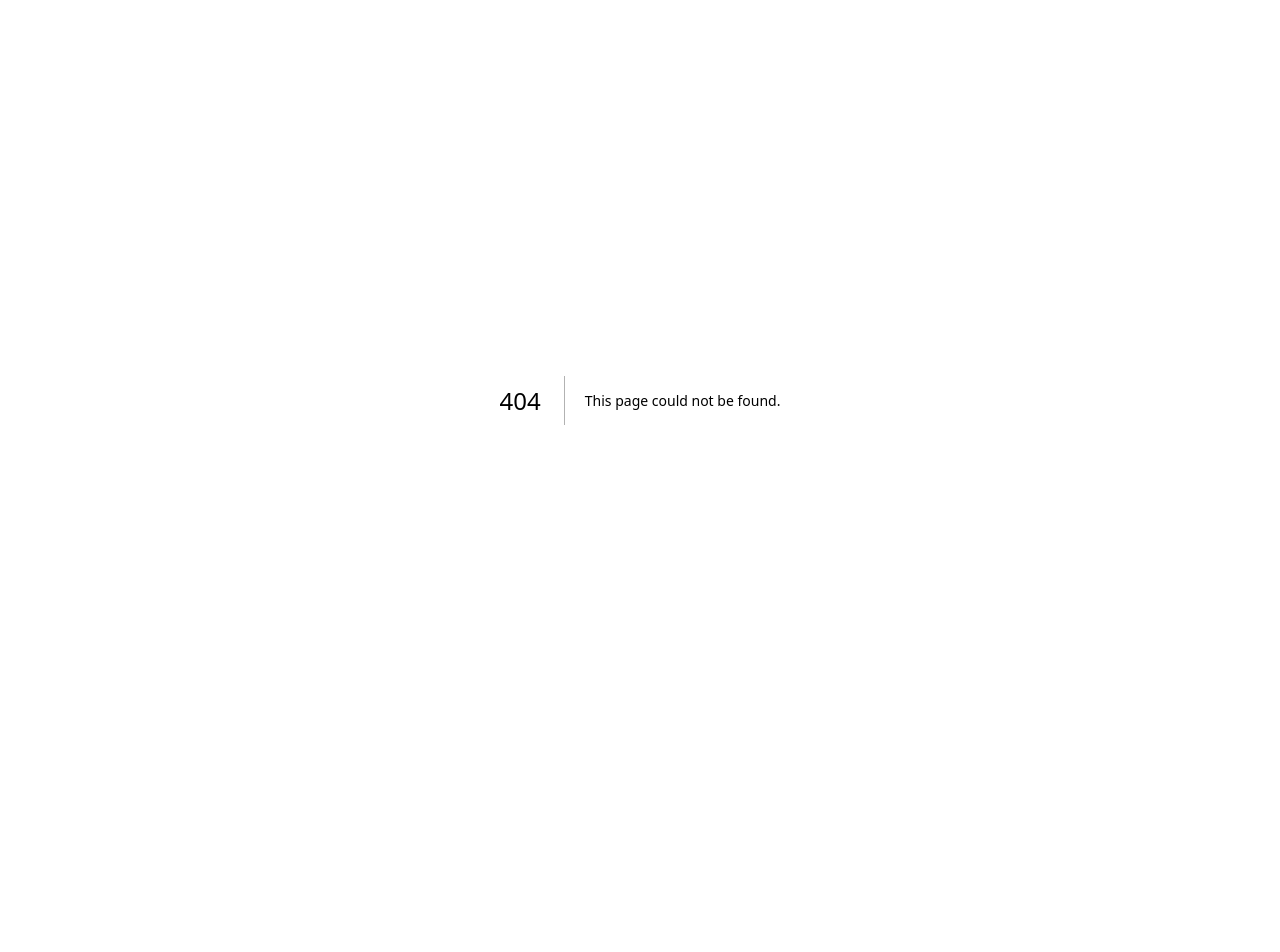
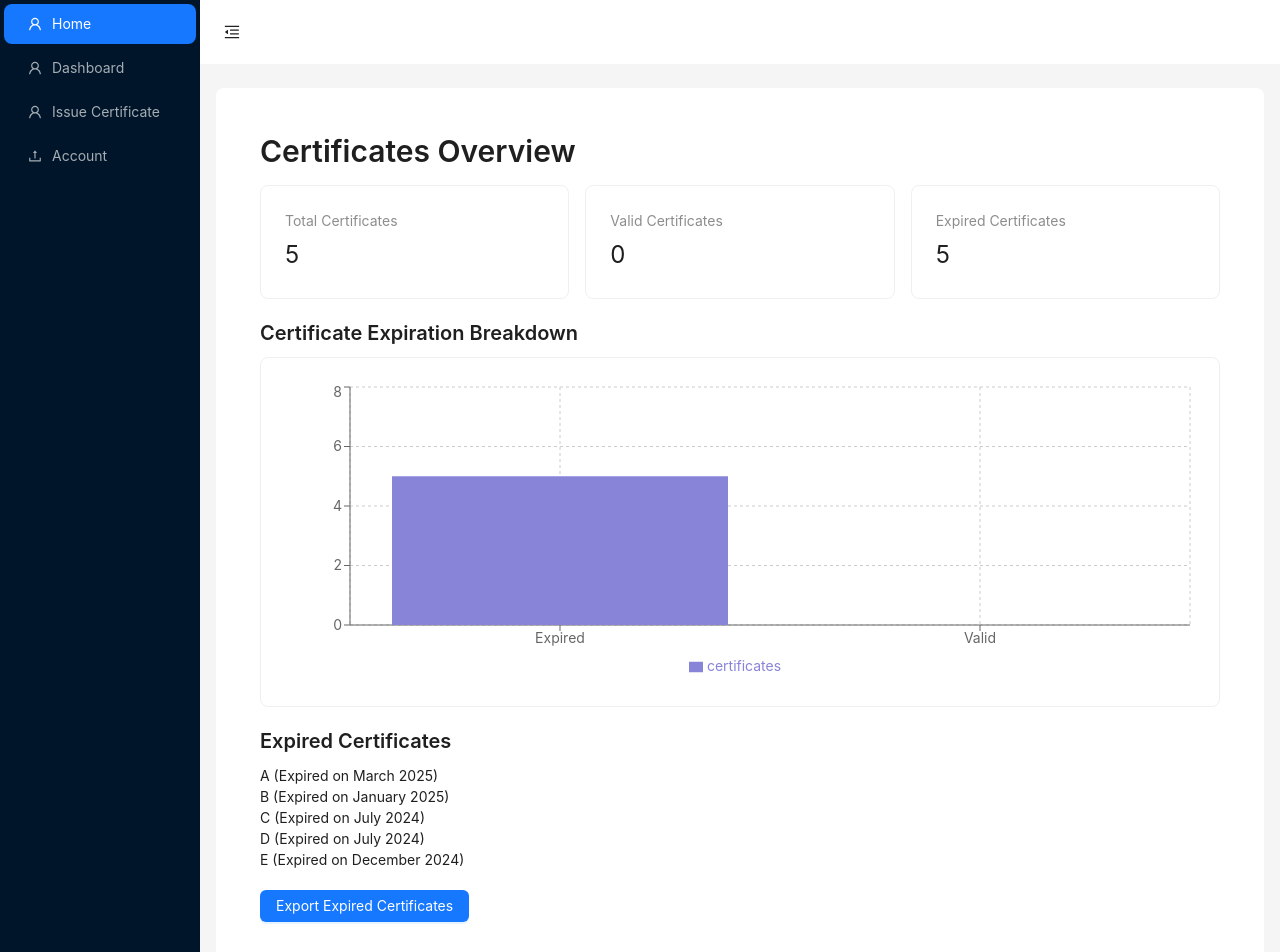
Before and after one commit to t-edu-blockchain/issuer, a Next.js app: page /home in a window 1280 px wide. Before the commit this address had no page. Shown: the top 952 px of the page. Before the commit the page ends 800 px from the top, so only its background shows below. Built offline with nearby package versions, Linux system fonts and the light colour scheme; what @ant-design/nextjs-registry would draw is missing.

Commit message:
feat: home, dashboard

```diff
--- a/app/(authorized)/account/page.tsx
+++ b/app/(authorized)/account/page.tsx
@@ -1,7 +1,7 @@
 export default function Account() {
   return (
       <h1>
-        account page
+        Account
       </h1>
 
   );
--- a/app/(authorized)/dashboard/page.tsx
+++ b/app/(authorized)/dashboard/page.tsx
@@ -1,6 +1,6 @@
 'use client';
 import React, { useState } from 'react';
-import { Button, Modal, QRCode, Card, Typography, Row, Col, Input } from 'antd';
+import { Button, Modal, QRCode, Table, Typography, Input } from 'antd';
 
 const { Title, Text } = Typography;
 const { Search } = Input;
@@ -12,6 +12,7 @@ interface Certificate {
   issueDate: string;
   validity: string;
 }
+
 
 const Dashboard: React.FC = () => {
   const [isModalOpen, setIsModalOpen] = useState<boolean>(false);
@@ -46,6 +47,38 @@ const Dashboard: React.FC = () => {
     },
   ];
 
+    // Columns definition for the Ant Design Table
+    const columns = [
+      {
+        title: 'Certificate ID',
+        dataIndex: 'certificateId',
+        key: 'certificateId',
+      },
+      {
+        title: 'Recipient Name',
+        dataIndex: 'recipientName',
+        key: 'recipientName',
+      },
+      {
+        title: 'Issue Date',
+        dataIndex: 'issueDate',
+        key: 'issueDate',
+      },
+      {
+        title: 'Validity',
+        dataIndex: 'validity',
+        key: 'validity',
+      },
+      {
+        title: 'Action',
+        key: 'action',
+        render: (text: any, record: Certificate) => (
+          <Button type="primary" onClick={() => handleShare(record)}>
+            Share
+          </Button>
+        ),
+      },
+    ];
   // Filter certificates based on the search query
   const filteredCertificates = certificates.filter(
     (certificate) =>
@@ -53,7 +86,7 @@ const Dashboard: React.FC = () => {
       certificate.certificateId.includes(searchQuery)
   );
 
-  const showModal = (certificate: Certificate): void => {
+  const handleShare = (certificate: Certificate): void => {
     setSelectedCertificate(certificate);
     setIsModalOpen(true);
   };
@@ -77,22 +110,13 @@ const Dashboard: React.FC = () => {
         style={{ marginBottom: '20px', width: '100%' }}
       />
 
-      <Row gutter={[16, 16]}>
-        {filteredCertificates.map((certificate) => (
-          <Col key={certificate.certificateId} span={8}>
-            <Card>
-              <Title level={4}>Certificate Information</Title>
-              <p><strong>Certificate ID:</strong> {certificate.certificateId}</p>
-              <p><strong>Recipient Name:</strong> {certificate.recipientName}</p>
-              <p><strong>Issue Date:</strong> {certificate.issueDate}</p>
-              <p><strong>Validity:</strong> {certificate.validity}</p>
-              <Button type="primary" onClick={() => showModal(certificate)}>
-                Share
-              </Button>
-            </Card>
-          </Col>
-        ))}
-      </Row>
+      {/* Table to display certificates */}
+      <Table
+        columns={columns}
+        dataSource={filteredCertificates}
+        rowKey="certificateId"
+        pagination={false} // Disable pagination, you can enable it if needed
+      />
 
       {selectedCertificate && (
         <Modal
--- /dev/null
+++ b/app/(authorized)/home/page.tsx
@@ -0,0 +1,134 @@
+"use client"
+import { Typography, Statistic, Row, Col, Tooltip, Button, Card } from 'antd';
+import { Bar, BarChart, CartesianGrid, Legend, ResponsiveContainer, XAxis, YAxis } from 'recharts';
+import moment from 'moment'; // For date manipulation
+const { Title } = Typography;
+
+// Define types for certificate data
+interface Certificate {
+  certificateId: string;
+  certificateName: string;
+  issueDate: string;
+  expirationDate: string;  // Updated to a specific expiration date
+}
+
+// Helper function to check if certificate is expired
+const isExpired = (expirationDate: string, currentDate: moment.Moment) => {
+  return moment(expirationDate).isBefore(currentDate); // Return true if expired
+};
+
+export default function Home() {
+  const certificates: Certificate[] = [
+    {
+      certificateId: '123456',
+      certificateName: 'A',
+      issueDate: 'March 2025',
+      expirationDate: 'March 2025',
+    },
+    {
+      certificateId: '789012',
+      certificateName: 'B',
+      issueDate: 'January 2025',
+      expirationDate: 'January 2025',
+    },
+    {
+      certificateId: '345678',
+      certificateName: 'C',
+      issueDate: 'July 2024',
+      expirationDate: 'July 2024',
+    },
+    {
+      certificateId: '345679',
+      certificateName: 'D',
+      issueDate: 'July 2023',
+      expirationDate: 'July 2024',
+    },
+    {
+      certificateId: '901234',
+      certificateName: 'E',
+      issueDate: 'December 2024',
+      expirationDate: 'December 2024',
+    },
+  ];
+
+  // Get current date for comparison
+  const currentDate = moment();
+
+  // Determine expired certificates
+  const expiredCertificates = certificates.filter((certificate) => {
+    return isExpired(certificate.expirationDate, currentDate); // Check if the certificate is expired
+  });
+
+  // Chart data for number of certificates per expiration date
+  const chartData = [
+    { name: 'Expired', certificates: expiredCertificates.length },
+    { name: 'Valid', certificates: certificates.length - expiredCertificates.length },
+  ];
+
+  return (
+    <div style={{ padding: '20px' }}>
+      <Title level={2}>Certificates Overview</Title>
+
+      {/* General Statistics Section */}
+      <Row gutter={16}>
+        <Col span={8}>
+          <Card>
+            <Statistic title="Total Certificates" value={certificates.length} />
+          </Card>
+        </Col>
+        <Col span={8}>
+          <Card>
+            <Statistic title="Valid Certificates" value={certificates.length - expiredCertificates.length} />
+          </Card>
+        </Col>
+        <Col span={8}>
+          <Card>
+            <Statistic title="Expired Certificates" value={expiredCertificates.length} />
+          </Card>
+        </Col>
+      </Row>
+
+      {/* Expiry Status Breakdown */}
+      <Title level={4} style={{ marginTop: '20px' }}>Certificate Expiration Breakdown</Title>
+      <Row gutter={16}>
+        <Col span={24}>
+          <Card>
+            <ResponsiveContainer width="100%" height={300}>
+              <BarChart data={chartData}>
+                <CartesianGrid strokeDasharray="3 3" />
+                <XAxis dataKey="name" />
+                <YAxis />
+                <Tooltip />
+                <Legend />
+                <Bar dataKey="certificates" fill="#8884d8" />
+              </BarChart>
+            </ResponsiveContainer>
+          </Card>
+        </Col>
+      </Row>
+
+      {/* Expired Certificates List */}
+      <Title level={4} style={{ marginTop: '20px' }}>Expired Certificates</Title>
+      {expiredCertificates.length > 0 ? (
+        <ul>
+          {expiredCertificates.map((certificate) => (
+            <li key={certificate.certificateId}>
+              <Tooltip title={`Issued: ${moment(certificate.issueDate).format('MMMM YYYY')}`}>
+                {certificate.certificateName} (Expired on {moment(certificate.expirationDate).format('MMMM YYYY')})
+              </Tooltip>
+            </li>
+          ))}
+        </ul>
+      ) : (
+        <p>No expired certificates.</p>
+      )}
+
+      {/* Button for viewing or exporting expired certificates */}
+      {expiredCertificates.length > 0 && (
+        <Button type="primary" style={{ marginTop: '20px' }} onClick={() => alert('Exporting expired certificates...')}>
+          Export Expired Certificates
+        </Button>
+      )}
+    </div>
+  );
+}
--- a/app/(authorized)/issue/page.tsx
+++ b/app/(authorized)/issue/page.tsx
@@ -1,9 +1,9 @@
 'use client';
 import React, { useState } from 'react';
-import { Button, Modal, Input, Card, Typography, Row, Col, Form, message } from 'antd';
-import { v4 as uuidv4 } from 'uuid';  // To generate unique certificate IDs
+import { Button, Input, Card, Typography, Form, message, Row, Col } from 'antd';
+import { v4 as uuidv4 } from 'uuid'; // To generate unique certificate IDs
 
-const { Title } = Typography;
+const { Title, Text } = Typography;
 
 // Define types for certificate data
 interface Certificate {
@@ -14,7 +14,6 @@ interface Certificate {
 }
 
 const IssueCertificate: React.FC = () => {
-  const [isModalOpen, setIsModalOpen] = useState<boolean>(false);
   const [newCertificate, setNewCertificate] = useState<Certificate>({
     certificateId: '',
     recipientName: '',
@@ -37,11 +36,10 @@ const IssueCertificate: React.FC = () => {
 
     const newCert: Certificate = {
       ...newCertificate,
-      certificateId: uuidv4(),  // Generate a unique certificate ID
+      certificateId: uuidv4(), // Generate a unique certificate ID
     };
 
     setCertificates([...certificates, newCert]);
-    setIsModalOpen(false);
     setNewCertificate({
       certificateId: '',
       recipientName: '',
@@ -51,39 +49,11 @@ const IssueCertificate: React.FC = () => {
     message.success('Certificate issued successfully!');
   };
 
-  // Modal for creating a new certificate
-  const showModal = () => {
-    setIsModalOpen(true);
-  };
-
-  const handleCancel = () => {
-    setIsModalOpen(false);
-  };
-
   return (
-    <div style={{ padding: '20px' }}>
+    <div style={{ padding: '30px', maxWidth: '800px', margin: 'auto' }}>
       <Title level={2}>Issue a New Certificate</Title>
 
-      {/* Button to open modal */}
-      <Button type="primary" onClick={showModal} style={{ marginBottom: '20px' }}>
-        Issue New Certificate
-      </Button>
-
-      {/* Modal for issuing new certificate */}
-      <Modal
-        title="Issue New Certificate"
-        open={isModalOpen}
-        onOk={handleIssueCertificate}
-        onCancel={handleCancel}
-        footer={[
-          <Button key="back" onClick={handleCancel}>
-            Cancel
-          </Button>,
-          <Button key="submit" type="primary" onClick={handleIssueCertificate}>
-            Issue Certificate
-          </Button>,
-        ]}
-      >
+      <Card title="Create New Certificate" style={{ marginBottom: '20px' }}>
         <Form layout="vertical">
           <Form.Item label="Recipient Name">
             <Input
@@ -92,6 +62,7 @@ const IssueCertificate: React.FC = () => {
               placeholder="Enter the recipient's name"
             />
           </Form.Item>
+
           <Form.Item label="Issue Date">
             <Input
               value={newCertificate.issueDate}
@@ -99,6 +70,7 @@ const IssueCertificate: React.FC = () => {
               placeholder="Enter the issue date"
             />
           </Form.Item>
+
           <Form.Item label="Validity">
             <Input
               value={newCertificate.validity}
@@ -106,24 +78,16 @@ const IssueCertificate: React.FC = () => {
               placeholder="Enter validity period (e.g., Lifetime, 1 Year)"
             />
           </Form.Item>
+
+          <Button
+            type="primary"
+            onClick={handleIssueCertificate}
+            style={{ width: '100%' }}
+          >
+            Issue Certificate
+          </Button>
         </Form>
-      </Modal>
-
-      {/* List of issued certificates */}
-      <Title level={3}>Issued Certificates</Title>
-      <Row gutter={[16, 16]}>
-        {certificates.map((certificate) => (
-          <Col key={certificate.certificateId} span={8}>
-            <Card>
-              <Title level={4}>Certificate Information</Title>
-              <p><strong>Certificate ID:</strong> {certificate.certificateId}</p>
-              <p><strong>Recipient Name:</strong> {certificate.recipientName}</p>
-              <p><strong>Issue Date:</strong> {certificate.issueDate}</p>
-              <p><strong>Validity:</strong> {certificate.validity}</p>
-            </Card>
-          </Col>
-        ))}
-      </Row>
+      </Card>
     </div>
   );
 };
--- a/app/(authorized)/layout.tsx
+++ b/app/(authorized)/layout.tsx
@@ -34,17 +34,23 @@ export default function DashboardLayout({
             {
               key: '1',
               icon: <UserOutlined />,
+              label: 'Home',
+              onClick: () => router.push('/home')
+            },
+            {
+              key: '2',
+              icon: <UserOutlined />,
               label: 'Dashboard',
               onClick: () => router.push('/dashboard')
             },
             {
-              key: '2',
+              key: '3',
               icon: <UserOutlined />,
               label: 'Issue Certificate',
               onClick: () => router.push('/issue')
             },
             {
-              key: '3',
+              key: '4',
               icon: <UploadOutlined />,
               label: 'Account',
               onClick: () => router.push('/account')
--- a/app/layout.tsx
+++ b/app/layout.tsx
@@ -1,5 +1,6 @@
 import "./globals.css";
 import { AntdRegistry } from '@ant-design/nextjs-registry';
+import { Layout } from 'antd';
 
 
 export default function RootLayout({
@@ -10,7 +11,11 @@ export default function RootLayout({
   return (
     <html lang="en">
       <body>
-            <AntdRegistry>{children}</AntdRegistry>
+        <AntdRegistry>
+          <Layout style={{ minHeight: '100vh' }}>
+          {children}
+          </Layout>
+        </AntdRegistry>
       </body>
     </html>
   );
```
